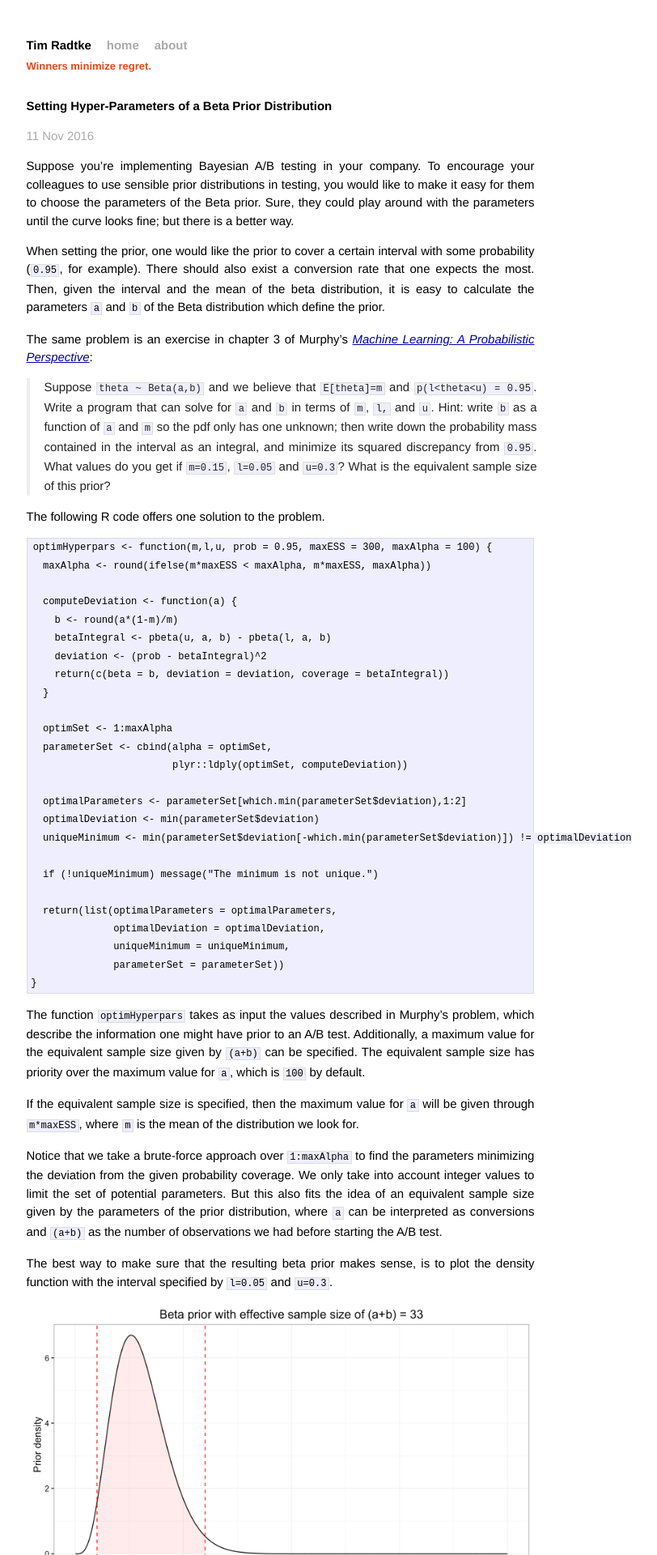
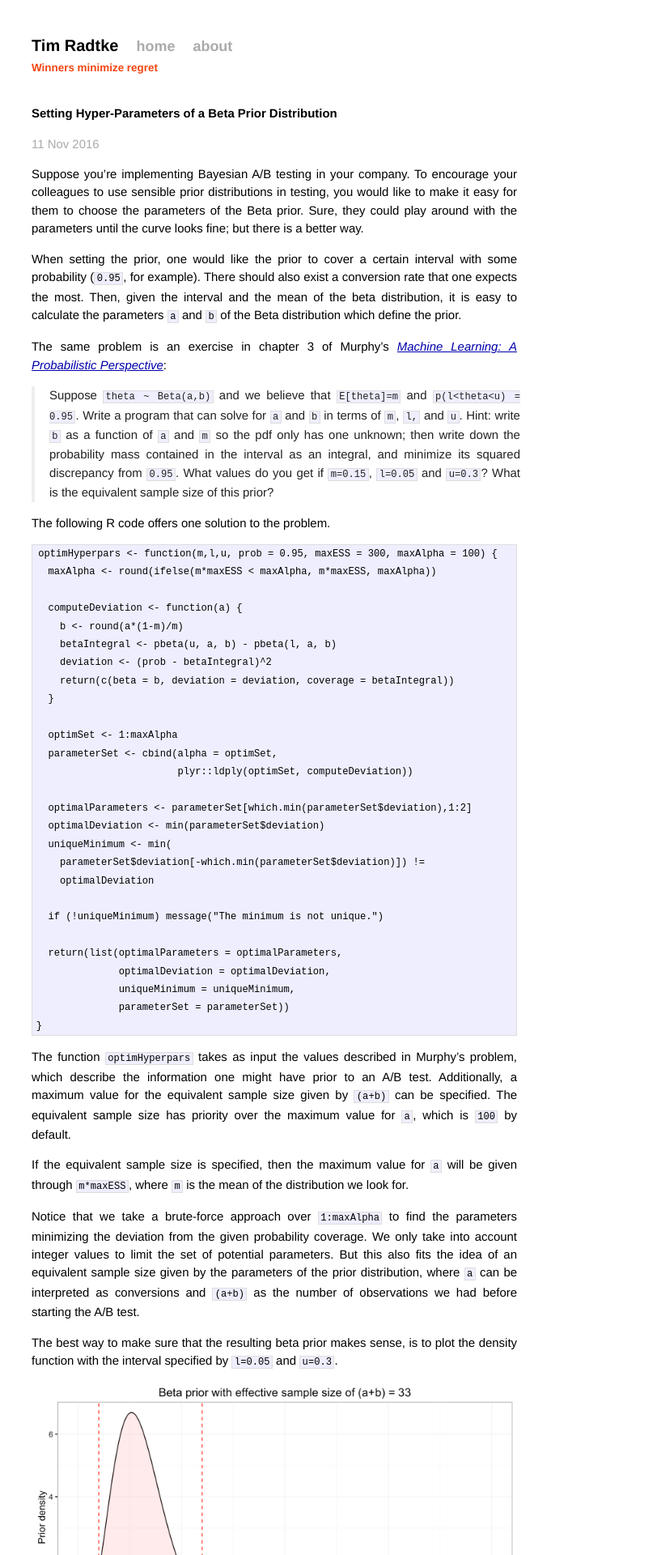
Before and after one commit to timradtke/timradtke.github.io, a Jekyll site: the page built from _posts/2016-11-11-setting-beta-hyperparameter.md, in a window 1280 px wide. Shown: the top 1920 px of the page at 81% size, without its empty margins (301-1113 px from the left). Built offline with Jekyll 4.4.1, drawn with Linux system fonts in a browser that asks for light colours; some of the changed text lies outside the part shown.

Commit message:
css changes and code width

```diff
--- a/_layouts/default.html
+++ b/_layouts/default.html
@@ -21,7 +21,7 @@
             <h1 class="title"><a href="{{ site.url }}">{{ site.name }}</a></h1>
             <a class="extra" href="{{ site.url }}">home</a>
             <a class="extra" href="{{ site.url }}/about">about</a>
-            <p class ="subtitle">Winners minimize regret.</p>
+            <p class ="subtitle">Winners minimize regret</p>
             <!--<div class="subtitle">
             	<p>Winners minimize regret</p>
             </div>-->
@@ -30,12 +30,12 @@
           {{ content }}
 
           <div class="footer">
-            <!--<div class="contact">
+            <div class="contact">
               <p>
-                &copy; 2017 Tim Radtke<br />
-                tim&nbsp;(at)&nbsp;timradtke.net
+                Tim Radtke<br />
+                Berlin, 2017
               </p>
-            </div>-->
+            </div>
             <div class="contact">
               <p>
                 <a href="https://github.com/timradtke">github.com/timradtke</a><br />
--- a/_posts/2016-11-11-setting-beta-hyperparameter.md
+++ b/_posts/2016-11-11-setting-beta-hyperparameter.md
@@ -31,7 +31,9 @@ optimHyperpars <- function(m,l,u, prob = 0.95, maxESS = 300, maxAlpha = 100) {
 
   optimalParameters <- parameterSet[which.min(parameterSet$deviation),1:2]
   optimalDeviation <- min(parameterSet$deviation)
-  uniqueMinimum <- min(parameterSet$deviation[-which.min(parameterSet$deviation)]) != optimalDeviation
+  uniqueMinimum <- min(
+    parameterSet$deviation[-which.min(parameterSet$deviation)]) !=
+    optimalDeviation
 
   if (!uniqueMinimum) message("The minimum is not unique.")
 
--- a/css/main.css
+++ b/css/main.css
@@ -17,7 +17,24 @@ body {
   font: 13.34px Helvetica, Arial, sans-serif;
   font-size: small;
   text-align: center;
+  /*max-width: 500px;*/
+  margin: 0 auto;
 }
+
+           /* body {
+                margin: 0;
+                background: #ffffff;
+                  font: 13.34px Helvetica, Arial, sans-serif;
+  font-size: small;
+  text-align: center;
+            }
+
+            div#wrapper {
+				max-width: 500px;
+				margin: 0 auto;
+                padding: 0 1em;
+				padding-top: 2em;
+			}*/
 
 h1, h2, h3, h4, h5, h6 {
   font-size: 100%; }
@@ -31,6 +48,14 @@ a:visited { color: #a0a; }
 
 img {
 	max-width: 100%;
+}
+
+::selection {
+	background: #ccc;
+}
+
+::-moz-selection {
+	background: #ccc;
 }
 
 /*****************************************************************************/
@@ -62,9 +87,11 @@ img {
 .site {
   font-size: 115%;
   text-align: justify;
-  width: 42em;
+  /*width: 42em;*/
+  max-width: 600px;
   margin: 3em auto 2em;
-  padding-left: 1em;
+  padding-left: 3em;
+  padding-right: 3em;
   line-height: 1.5em;
 }
 
@@ -78,6 +105,10 @@ img {
   margin-bottom: 0em;
 }
 
+h1.title {
+	font-size: 20px;
+	}
+
 .title a {
   color: #000 /*#a00 #F14410*/;
 }
@@ -89,6 +120,7 @@ img {
 .header a.extra {
   color: #aaa;
   margin-left: 1em;
+  font-size: 1.2em;
 }
 
 .header a.extra:hover {
@@ -97,8 +129,8 @@ img {
 
 .header p.subtitle {
   margin-top: 0.3em;
-  margin-bottom: 2em;
-  font-size: 13px;
+  margin-bottom: 2.5em;
+  font-size: 0.9em;
   font-weight: bold;
   color: #F14410;
 }
```
Also changed, not shown: _posts/2015-09-21-taxi-pulse-nyc.md (+12 -6 lines), 1 other file.
